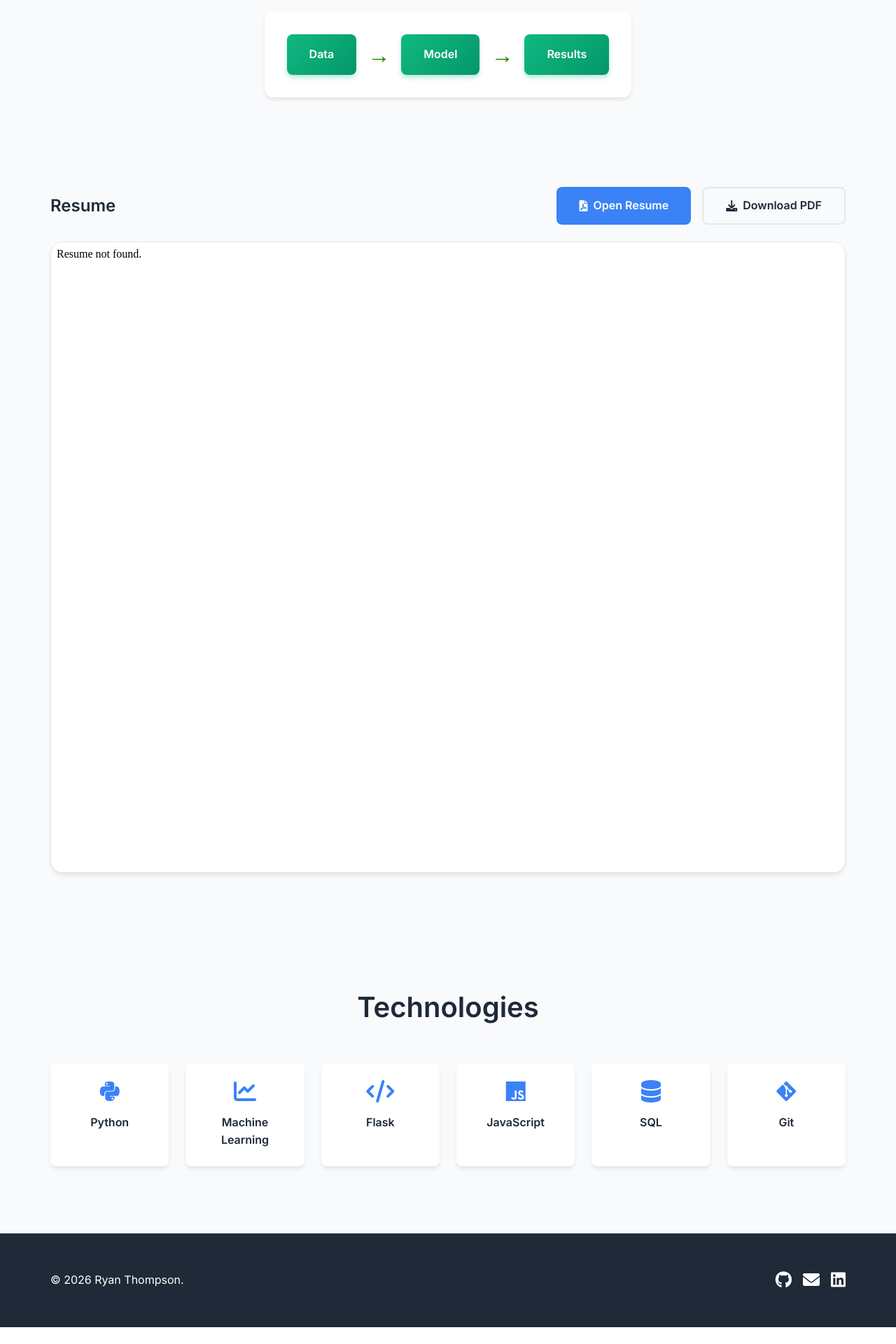
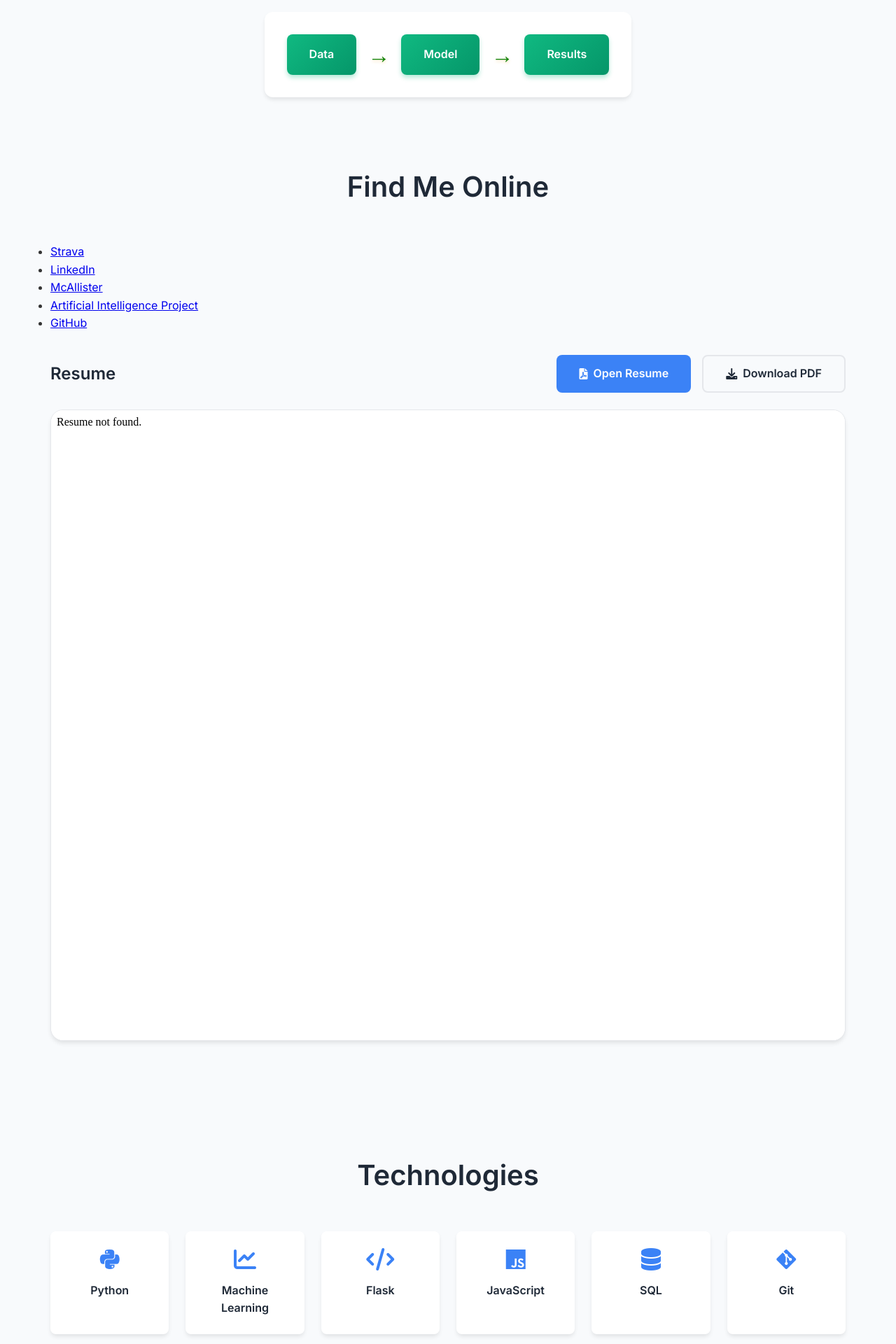
Before and after one commit to rt75272/Artificial_Intelligence, a Flask app: page /about in a window 1280 px wide. Shown: the part 985-2905 px from the top of the page at 70% size. Before the commit the page ends 2881 px from the top, so only its background shows below. Run offline with Flask 3, Linux system fonts and the light colour scheme; some libraries are stand-ins or nearby versions.

Commit message:
Links added to about me page

```diff
--- a/ai_website/templates/about.html
+++ b/ai_website/templates/about.html
@@ -48,6 +48,19 @@
                 </div>
             </div>
         </div>
+    </div>
+</section>
+
+<section class="about-links">
+    <div class="container">
+        <h2 class="section-title">Find Me Online</h2>
+        <ul>
+            <li><a href="https://www.strava.com/athletes/174640473" target="_blank" rel="noopener noreferrer">Strava</a></li>
+            <li><a href="https://www.linkedin.com/in/ryan42-p42-t42" target="_blank" rel="noopener noreferrer">LinkedIn</a></li>
+            <li><a href="https://mcallister2.onrender.com/" target="_blank" rel="noopener noreferrer">McAllister</a></li>
+            <li><a href="https://artificial-intelligence-giqh.onrender.com/" target="_blank" rel="noopener noreferrer">Artificial Intelligence Project</a></li>
+            <li><a href="https://github.com/rt75272" target="_blank" rel="noopener noreferrer">GitHub</a></li>
+        </ul>
     </div>
 </section>
 
```
